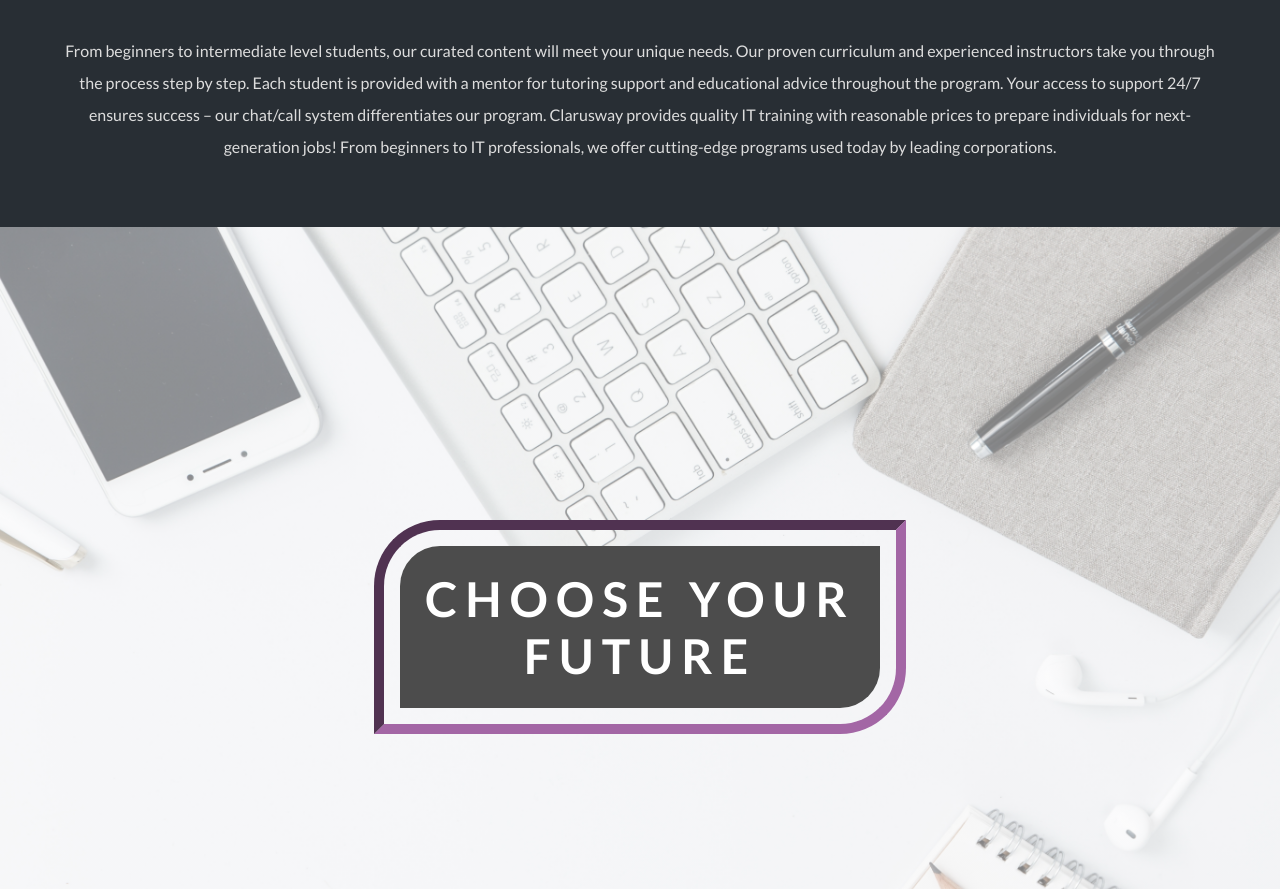
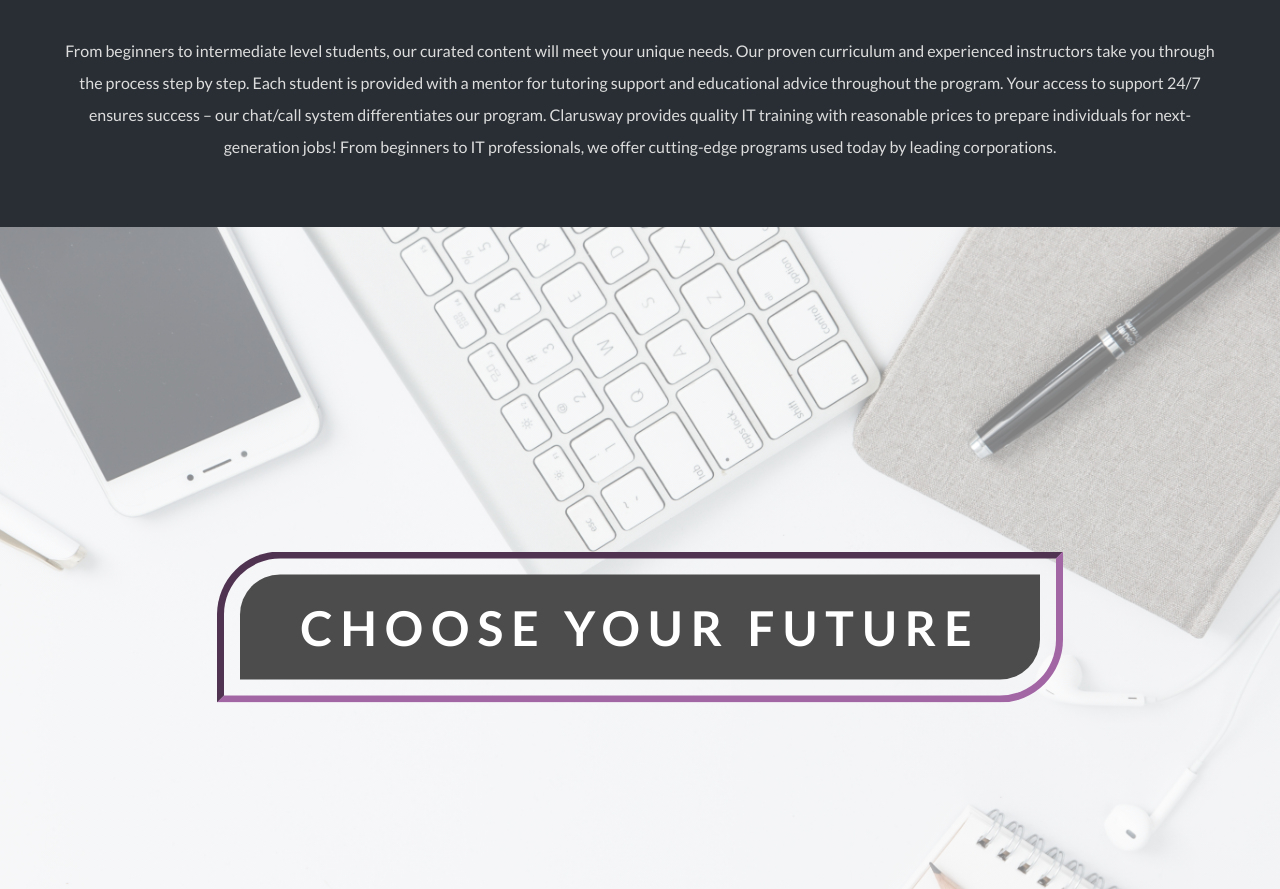
Before and after one commit to ensarsagkal/parallax.webpage, a plain HTML site: page index.html in a window 1280 px wide. Shown: the part 4209-5098 px from the top of the page. Drawn offline with Linux system fonts and the light colour scheme.

Commit message:
end_of_the_project

```diff
--- a/index.html
+++ b/index.html
@@ -41,8 +41,8 @@
     <p>
         From beginners to intermediate level students, our curated content will meet your unique needs. Our proven curriculum and experienced instructors take you through the process step by step. Each student is provided with a mentor for tutoring support and educational advice throughout the program. Your access to support 24/7 ensures success – our chat/call system differentiates our program. Clarusway provides quality IT training with reasonable prices to prepare individuals for next-generation jobs! From beginners to IT professionals, we offer cutting-edge programs used today by leading corporations.</p>
    </div>
-   <div class="bg last">
-    <h1 class="opa1">CHOOSE YOUR FUTURE</h1>
+   <div class="bg-last">
+    <h1>CHOOSE YOUR FUTURE</h1>
 </div>
 
 </body>
--- a/style.css
+++ b/style.css
@@ -78,7 +78,7 @@
 
 }
 .bg3 p{
-    width: 50rem;
+    width: 47rem;
     position: relative;
     top: 50%;
     left: 50%;
@@ -86,7 +86,7 @@
     background-color: #4c4c4c;
     color: white;
     text-align: center;
-    /* padding: 1.5rem; */
+    padding: 0.5rem 0;
     font-size: 3rem;
     letter-spacing: 0.5rem;
     border-top-left-radius:10px ;
@@ -125,6 +125,29 @@
     background-color: #282E34;
     color: #DDDDDD;
 }
-.last{
+
+.bg-last{
+    background: linear-gradient(rgba(255,255,255,.5), rgba(255,255,255,.5)),url(./img/bg.jpg);
+    background-size: cover;
+    height: 100vh;
+    background-attachment: fixed;
 
 }
+.bg-last h1{
+    width: 50rem;
+    position: relative;
+    top: 50%;
+    left: 50%;
+    transform: translate(-50%,-50%);
+    background-color: #4c4c4c;
+    color: white;
+    text-align: center;
+    padding: 1.5rem;
+    font-size: 3rem;
+    letter-spacing: 0.5rem;
+    border-top-left-radius:40px ;
+    border-bottom-right-radius: 40px;
+    outline: 7px  inset #A366A5;
+    outline-offset: 1rem;
+
+}
```
